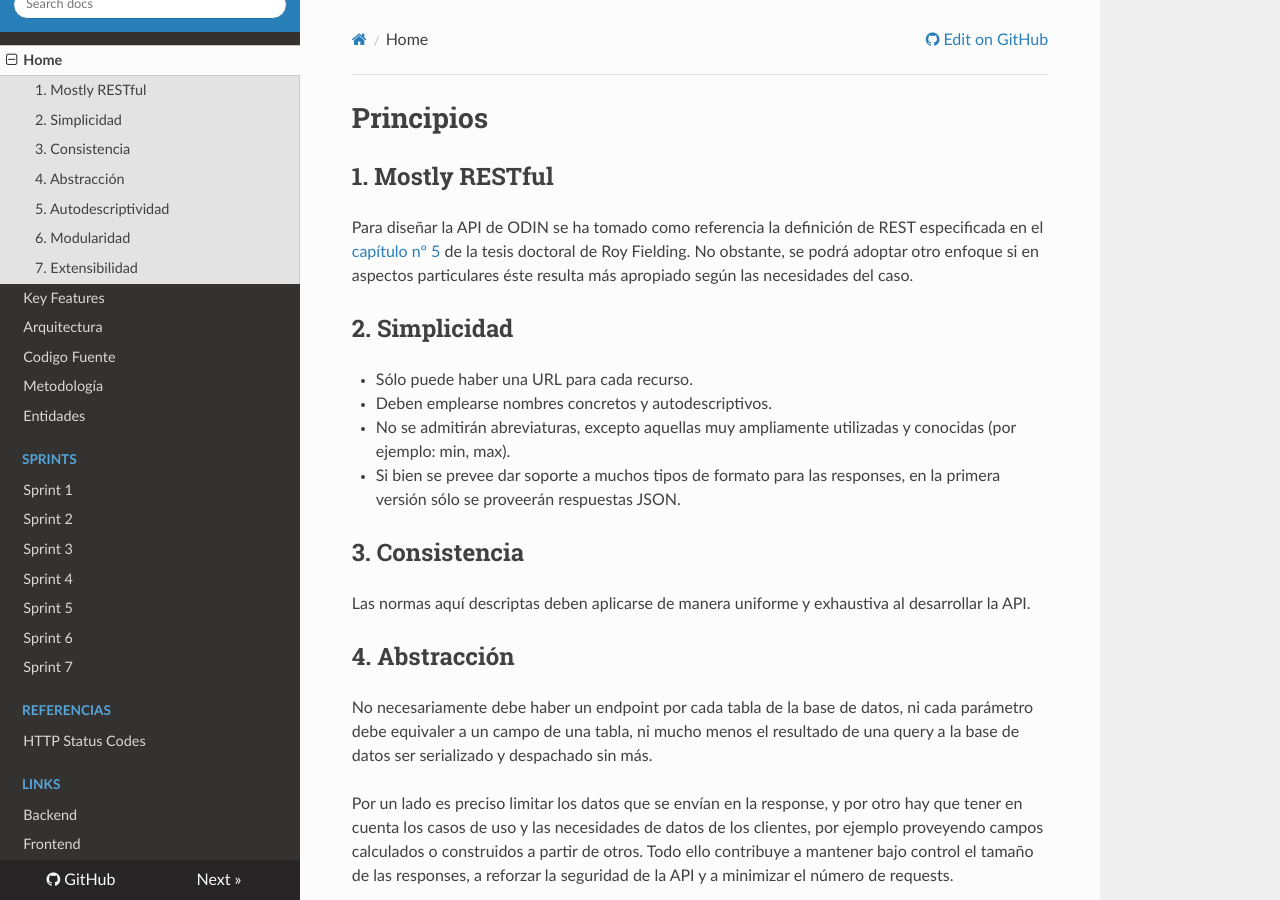
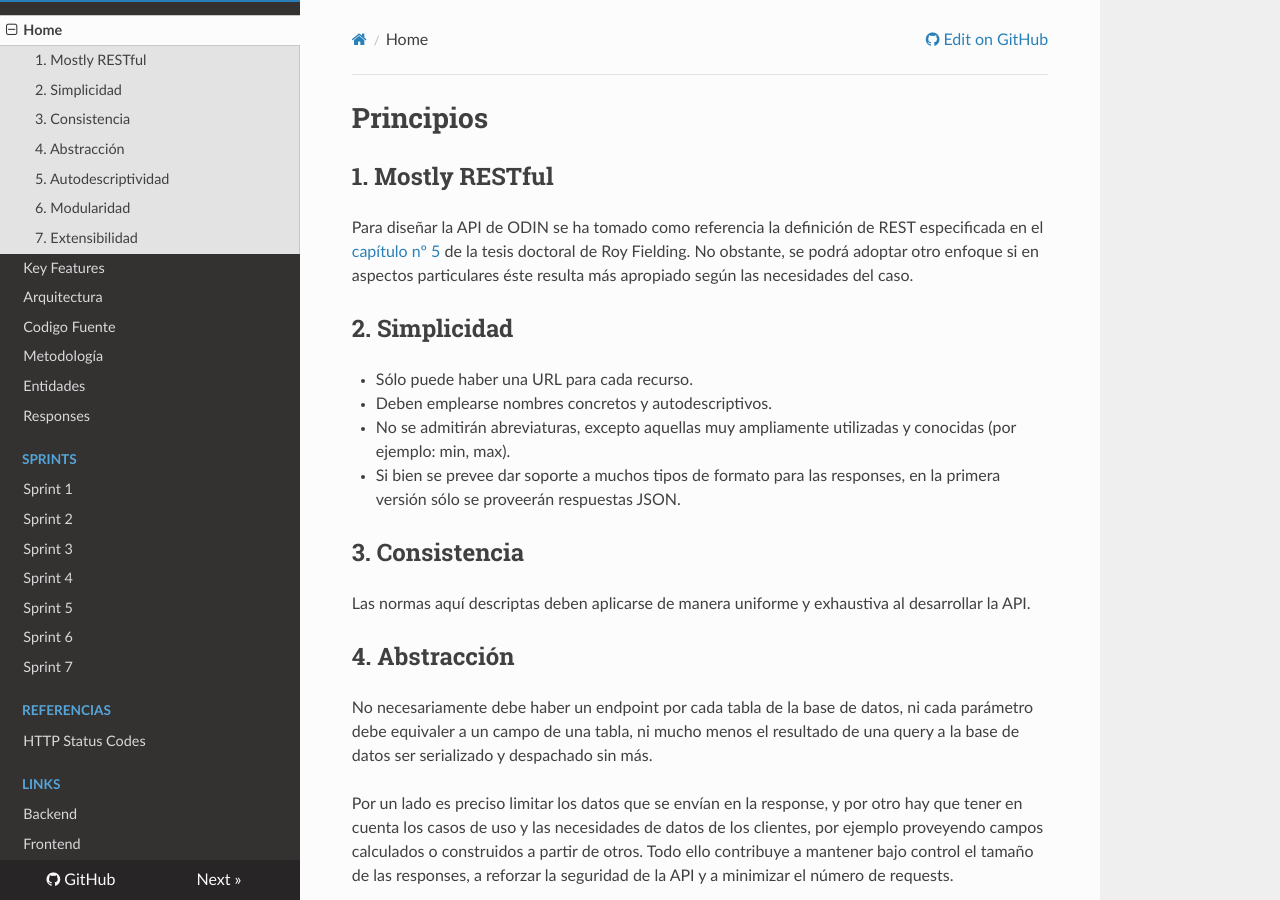
Before and after one commit to odin-unlp/odin-tech-docs, an MkDocs documentation site: the page built from docs/index.md, in a window 1280 px wide and 900 px high. Built offline with MkDocs 1.6.1, drawn with Linux system fonts in a browser that asks for light colours; nearby versions of some CDN libraries; old or Windows-style settings are respelled for this version of MkDocs.

Commit message:
Added page to index

```diff
--- a/mkdocs.yml
+++ b/mkdocs.yml
@@ -8,6 +8,7 @@
     - 'Codigo Fuente': 'codigo-fuente.md'
     - 'Metodología': 'metodologia.md'
     - 'Entidades': 'entidades.md'
+    - 'Responses': 'responses.md'
     - Sprints:
         - 'Sprint 1': 'sprints/sprint-1.md'
         - 'Sprint 2': 'sprints/sprint-2.md'
```
